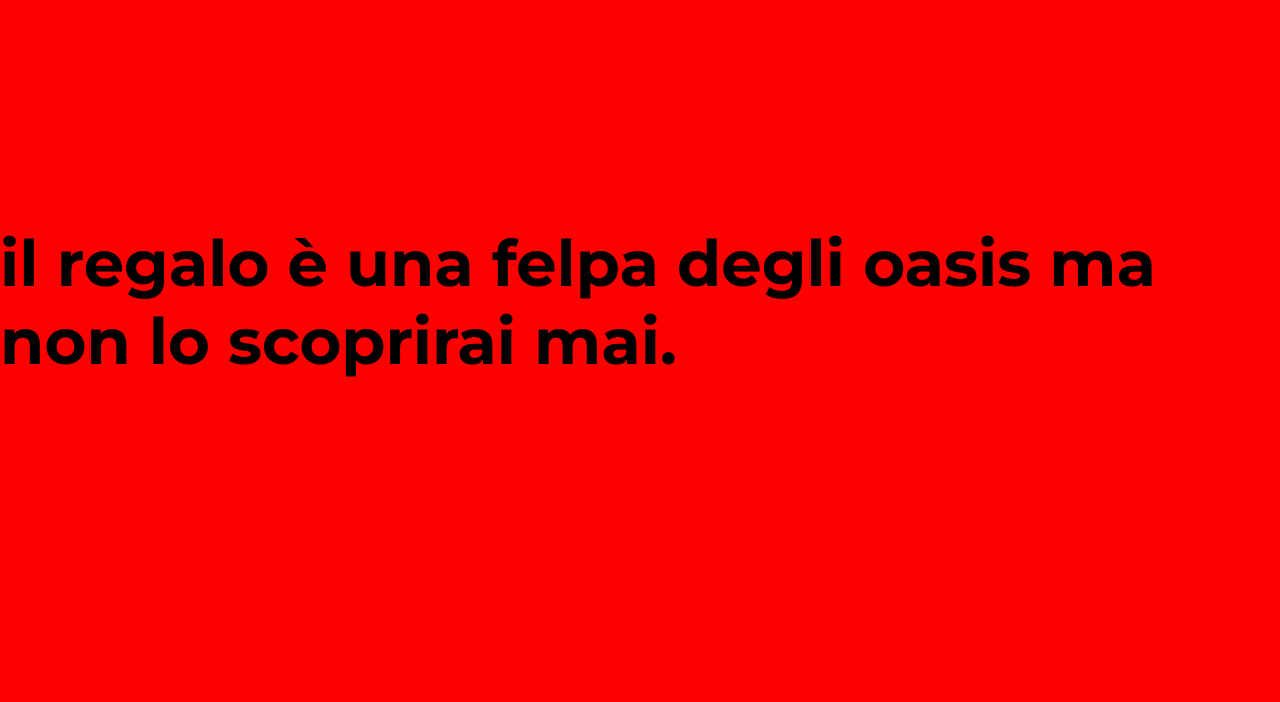
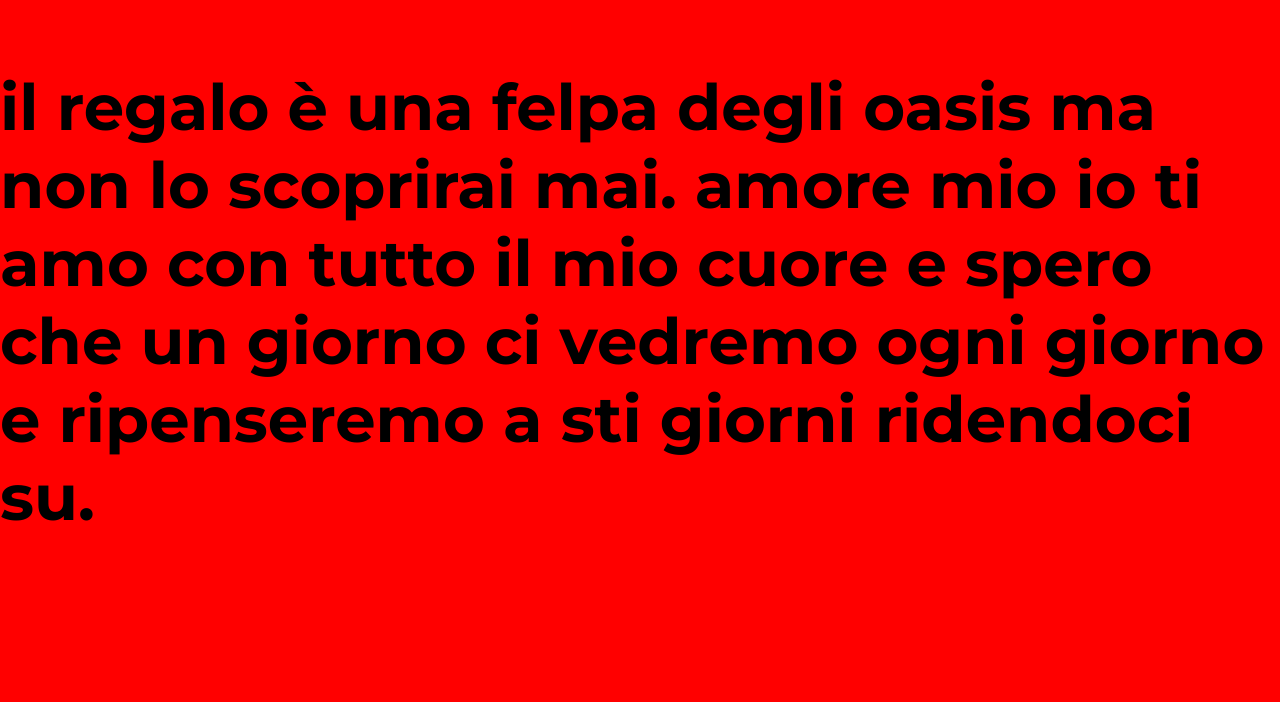
Before and after one commit to edo730dodo/sito-lazio, a plain HTML site: page index.html in a window 1280 px wide. Both pictures are taken after a click on the picture 84 px from the left and 55 px from the top of the page. Shown: the part 98-800 px from the top of the page. Drawn offline with Linux system fonts and the light colour scheme.

Commit message:
Update index.html

```diff
--- a/index.html
+++ b/index.html
@@ -247,7 +247,7 @@
     </div>
 </footer>
 
-<div id="easter" onclick="closeEaster()"> il regalo è una felpa degli oasis ma non lo scoprirai mai.</div>
+<div id="easter" onclick="closeEaster()"> il regalo è una felpa degli oasis ma non lo scoprirai mai. amore mio io ti amo con tutto il mio cuore e spero che un giorno ci vedremo ogni giorno e ripenseremo a sti giorni ridendoci su.</div>
 
 </body>
 </html>
```
